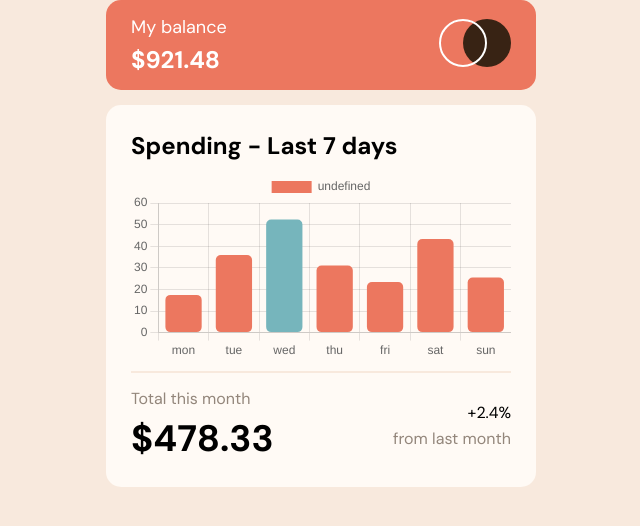
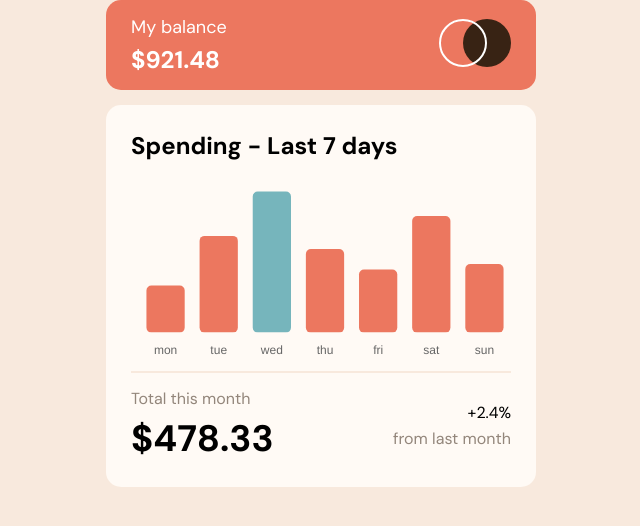
Before and after one commit to Dereje-getu-tadesse-10/Expenses-chart-component-react, a React (Create React App) app: page / in a window 1280 px wide. Shown: the top 526 px of the page, without its empty margins (319-959 px from the left). Built offline with nearby package versions, Linux system fonts and the light colour scheme.

Commit message:
Update: remove line from

```diff
--- a/src/components/Container/Card/Card.jsx
+++ b/src/components/Container/Card/Card.jsx
@@ -2,6 +2,7 @@ import styles from './Card.module.css'
 import { Footer } from '../../Footer/Footer'
 import 'chart.js/auto';
 import { Chart } from 'react-chartjs-2';
+
 
 export const Card = () => {
 
@@ -23,12 +24,67 @@ export const Card = () => {
         }]
     }
 
+    const options = {
+        legend: {
+            display: false
+        },
+        scales: {
+            yAxes: [{
+                ticks: {
+                    beginAtZero: true
+                }
+            }]
+        }
+    }
+
+
 
     return (
         <div className={styles.card}>
             <h1>Spending - Last 7 days</h1>
-            <Chart type='bar' data={states} />
+            <Chart type='bar' data={states}
+            options={{
+                plugins: {
+                    legend: {
+                        display: false
+                    },
+                    title: {
+                        display: false,
+                    },
+                    datalabels: {
+                        display: false
+                    }
+                },
+                yAxes: [{
+                    gridLines: {
+                        drawBorder: false,
+                    },
+                }],
+                scales:{
+                    x:{
+                        grid:{
+                            display:false,
+                            drawBorder:false,
+                            drawOnChartArea: false,
+                        }
+                    },
+                    y:{
+                        beginAtZero: true,
+                        ticks:{
+                            display:false
+                        },
+                        grid:{
+                            display: false,
+                            drawBorder:false,
+                            drawOnChartArea: true,
+                        }
+                    }
+                }
+            }}
+            />
             <Footer />
         </div>
     )
+
+
 }
```
